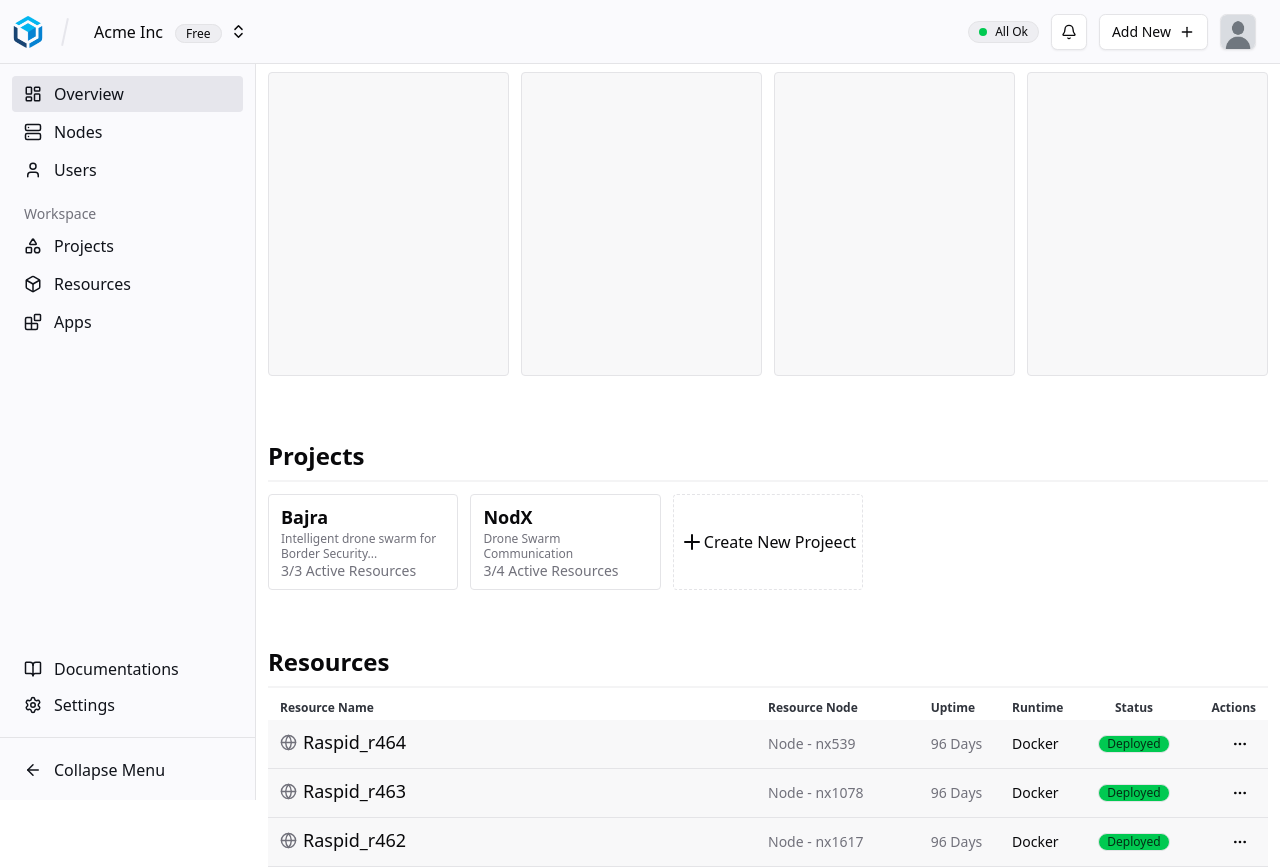
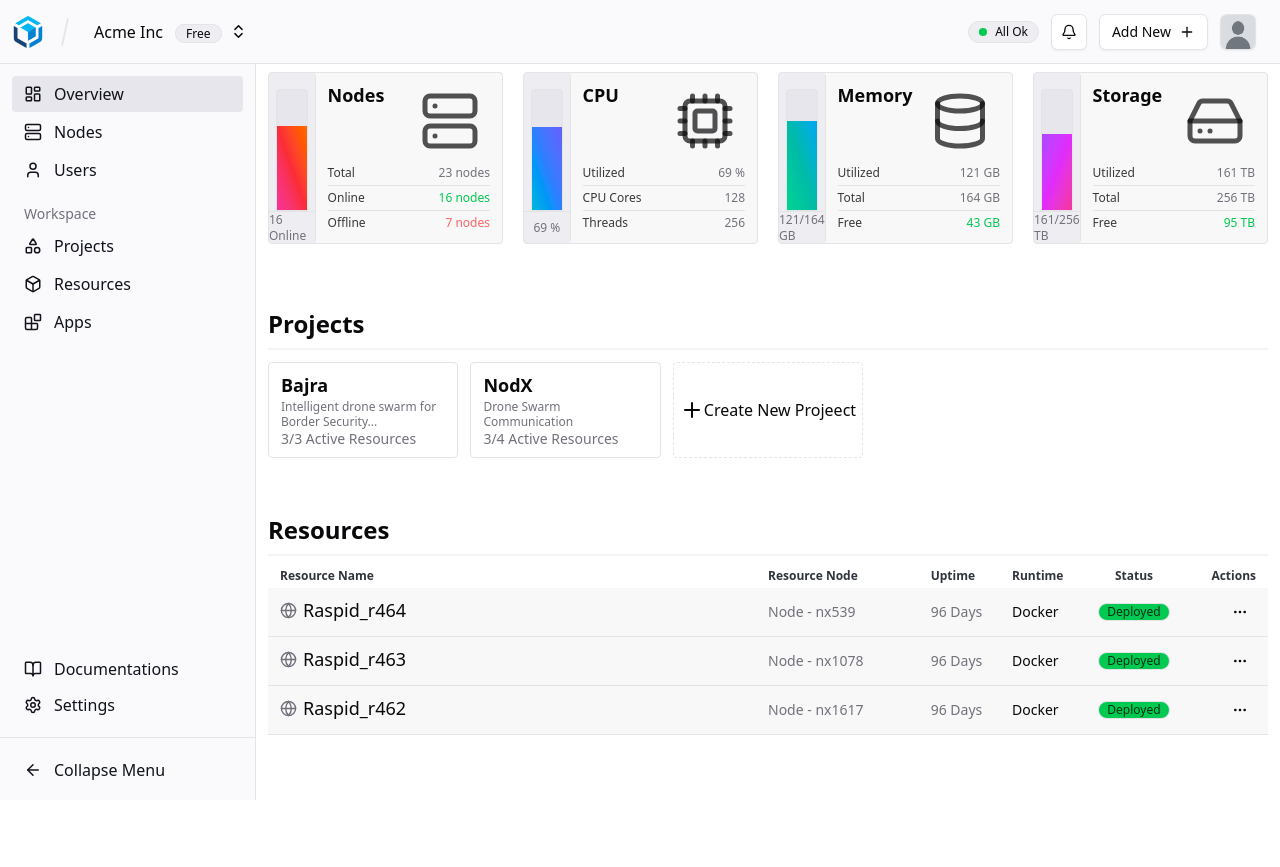
Before and after one commit to scarlab/Opsie, a React (Vite) app in the folder ui/: page / in a window 1280 px wide. After the commit the page ends 800 px from the top, so only its background shows below. Built offline with nearby package versions, Linux system fonts and the light colour scheme.

Commit message:
overview chart done

```diff
--- a/ui/src/views/workspace/overview/OverviewCharts.tsx
+++ b/ui/src/views/workspace/overview/OverviewCharts.tsx
@@ -1,19 +1,266 @@
+import { cn } from "@/lib/utils"
+import { Cpu, Database, HardDrive, Server, type LucideIcon } from "lucide-react"
+import { useEffect, useRef, useState, type ReactNode } from "react"
+
+
+// type MetricType = {
+//     type: "node" | "cpu" | "memory" | "storage";
+//     values: number[];
+//     unit: string;
+//     title: string;
+//     icon: LucideIcon;
+//     cardBgColor: string;
+//     progressFillColor: string;
+// };
+
+
+type CardDataType = {
+    children: ReactNode;
+    title: string;
+    icon: LucideIcon;
+};
+
+// Simulated data
+const data = {
+    node: {
+        online: 16,
+        total: 23,
+        unit: "nodes"
+    },
+    cpu: {
+        used: 69,
+        total: 100,
+        unit: "%",
+        details: {
+            cores: 128,
+            threads: 256,
+            speed_ghz: 3.5,
+        }
+    },
+    memory: {
+        used: 121,
+        total: 164,
+        unit: "GB"
+    },
+    storage: {
+        used: 161,
+        total: 256,
+        unit: "TB"
+    },
+};
+
 
 export default function OverviewCharts() {
+
+    const cardClassName = "border rounded dark:bg-accent/20 bg-accent/30 aspect-video grid grid-cols-5"
+
     return (
-        <div className="h-[20rem] grid grid-cols-4 gap-3 px-3 py-2">
-            <div className="border rounded dark:bg-accent/20 bg-accent/30">
+        <div className="grid grid-cols-4 gap-5 px-3 py-2 ">
+            <div className={cn(cardClassName,)}>
+                <ProgressBar
+                    type="node"
+                    values={[data.node.online, data.node.total]}
+                    unit={data.node.unit}
+                    className="bg-gradient-to-tr from-pink-500 via-red-500 to-orange-500"
+                />
+                <CardData title="Nodes" icon={Server}>
+                    <table className="w-full text-xs text-muted-foreground">
+                        <tbody className="divide-y divide-border">
+                            <tr className="h-6">
+                                <td className="py-1 pr-4 font-medium text-foreground/80">Total</td>
+                                <td className="py-1 text-right">{data.node.total} nodes</td>
+                            </tr>
+                            <tr className="h-6">
+                                <td className="py-1 pr-4 font-medium text-foreground/80">Online</td>
+                                <td className="py-1 text-right text-green-500">{data.node.online} nodes</td>
+                            </tr>
+                            <tr className="h-6">
+                                <td className="py-1 pr-4 font-medium text-foreground/80">Offline</td>
+                                <td className="py-1 text-right text-red-400">
+                                    {data.node.total - data.node.online} nodes
+                                </td>
+                            </tr>
+                        </tbody>
+                    </table>
+                </CardData>
+            </div>
 
+
+            <div className={cn(cardClassName,)}>
+                <ProgressBar
+                    type="cpu"
+                    values={[data.cpu.used, data.cpu.total]}
+                    unit={data.cpu.unit}
+                    className="bg-gradient-to-tr from-cyan-500 via-blue-500 to-indigo-500"
+                />
+                <CardData title="CPU" icon={Cpu}>
+                    <table className="w-full text-xs text-muted-foreground">
+                        <tbody className="divide-y divide-border">
+                            <tr className="h-6">
+                                <td className="py-1 pr-4 font-medium text-foreground/80">Utilized</td>
+                                <td className="py-1 text-right">{data.cpu.used} {data.cpu.unit}</td>
+                            </tr>
+                            <tr className="h-6">
+                                <td className="py-1 pr-4 font-medium text-foreground/80">CPU Cores</td>
+                                <td className="py-1 text-right">{data.cpu.details.cores}</td>
+                            </tr>
+                            <tr className="h-6">
+                                <td className="py-1 pr-4 font-medium text-foreground/80">Threads</td>
+                                <td className="py-1 text-right">{data.cpu.details.threads}</td>
+                            </tr>
+                        </tbody>
+                    </table>
+                </CardData>
             </div>
-            <div className="border rounded dark:bg-accent/20 bg-accent/30">
 
+
+            <div className={cn(cardClassName,)}>
+                <ProgressBar
+                    type="memory"
+                    values={[data.memory.used, data.memory.total]}
+                    unit={data.memory.unit}
+                    className="bg-gradient-to-tr from-emerald-400 via-teal-500 to-sky-500"
+                />
+                <CardData title="Memory" icon={Database}>
+                    <table className="w-full text-xs text-muted-foreground">
+                        <tbody className="divide-y divide-border">
+                            <tr className="h-6">
+                                <td className="py-1 pr-4 font-medium text-foreground/80">Utilized</td>
+                                <td className="py-1 text-right">{data.memory.used} {data.memory.unit}</td>
+                            </tr>
+                            <tr className="h-6">
+                                <td className="py-1 pr-4 font-medium text-foreground/80">Total</td>
+                                <td className="py-1 text-right">{data.memory.total} {data.memory.unit}</td>
+                            </tr>
+                            <tr className="h-6">
+                                <td className="py-1 pr-4 font-medium text-foreground/80">Free</td>
+                                <td className="py-1 text-right  text-green-500">{data.memory.total - data.memory.used} {data.memory.unit}</td>
+                            </tr>
+                        </tbody>
+                    </table>
+                </CardData>
             </div>
-            <div className="border rounded dark:bg-accent/20 bg-accent/30">
 
-            </div>
-            <div className="border rounded dark:bg-accent/20 bg-accent/30">
 
+            <div className={cn(cardClassName,)}>
+                <ProgressBar
+                    type="storage"
+                    values={[data.storage.used, data.storage.total]}
+                    unit={data.storage.unit}
+                    className="bg-gradient-to-br from-purple-500 via-fuchsia-500 to-pink-500"
+                />
+                <CardData title="Storage" icon={HardDrive}>
+                    <table className="w-full text-xs text-muted-foreground">
+                        <tbody className="divide-y divide-border">
+                            <tr className="h-6">
+                                <td className="py-1 pr-4 font-medium text-foreground/80">Utilized</td>
+                                <td className="py-1 text-right">{data.storage.used} {data.storage.unit}</td>
+                            </tr>
+                            <tr className="h-6">
+                                <td className="py-1 pr-4 font-medium text-foreground/80">Total</td>
+                                <td className="py-1 text-right">{data.storage.total} {data.storage.unit}</td>
+                            </tr>
+                            <tr className="h-6">
+                                <td className="py-1 pr-4 font-medium text-foreground/80">Free</td>
+                                <td className="py-1 text-right  text-green-500">{data.storage.total - data.storage.used} {data.storage.unit}</td>
+                            </tr>
+                        </tbody>
+                    </table>
+                </CardData>
             </div>
         </div>
     )
 }
+
+
+function CardData({ children, icon: Icon, title }: CardDataType) {
+    return (
+        <div className="col-span-4 px-3 py-2 flex flex-col justify-between">
+            <div className="flex justify-between">
+                <h3 className="text-lg font-semibold">{title}</h3>
+
+                <div className="w-20 aspect-square grid place-items-center">
+                    <Icon size={60} className="text-foreground/70" />
+                </div>
+            </div>
+            {children}
+        </div>
+    )
+}
+
+
+function ProgressBar({ values, type, className, unit }: { values: number[], type: "node" | "cpu" | "memory" | "storage", className?: string, unit?: string }) {
+
+    const percentage = Math.round((values[0] / values[1]) * 100)
+
+    const [fill, setFill] = useState(0);
+    const prevFill = useRef(0);
+
+
+    let label;
+    switch (type) {
+        case 'node':
+            label = `${values[0]} Online`
+            break;
+
+        case 'cpu':
+            label = `${values[0]} ${unit}`
+            break;
+
+        case 'memory':
+            label = `${values[0]}/${values[1]} ${unit}`
+            break;
+
+        case 'storage':
+            label = `${values[0]}/${values[1]} ${unit}`
+            break;
+
+        default:
+            break;
+    }
+
+
+
+    function lerp(start: number, end: number, t: number): number {
+        return start + (end - start) * t;
+    }
+
+    useEffect(() => {
+        const start = prevFill.current;
+        const end = percentage;
+        let progress = 0;
+
+        const step = () => {
+            progress += 0.05; // animation speed
+            const value = lerp(start, end, progress);
+            setFill(value);
+
+            if (progress < 1) requestAnimationFrame(step);
+            else prevFill.current = end; // remember the last value
+        };
+
+        step();
+    }, [percentage]);
+
+
+
+    return (
+        <div className="w-full h-full pt-4 dark:bg-accent/20 bg-accent/50 border-r rounded-r">
+            <div className="h-[calc(100%-2rem)]">
+                <div className="w-[2rem] h-full mx-auto bg-accent flex flex-col-reverse border rounded-t overflow-hidden">
+                    <div className={cn(className, "w-full transition-colors duration-300 ease-in-out",)} style={{ height: `${fill}%` }} />
+                </div>
+            </div>
+
+            <hr />
+
+            <div className="h-8 flex items-center justify-center" >
+                {label ?
+                    <p className="text-xs text-muted-foreground">{label}</p>
+                    :
+                    <div className="w-8 h-3 bg-accent rounded animate-pulse" role="status" />
+                }
+            </div>
+        </div>
+    )
+}
```
